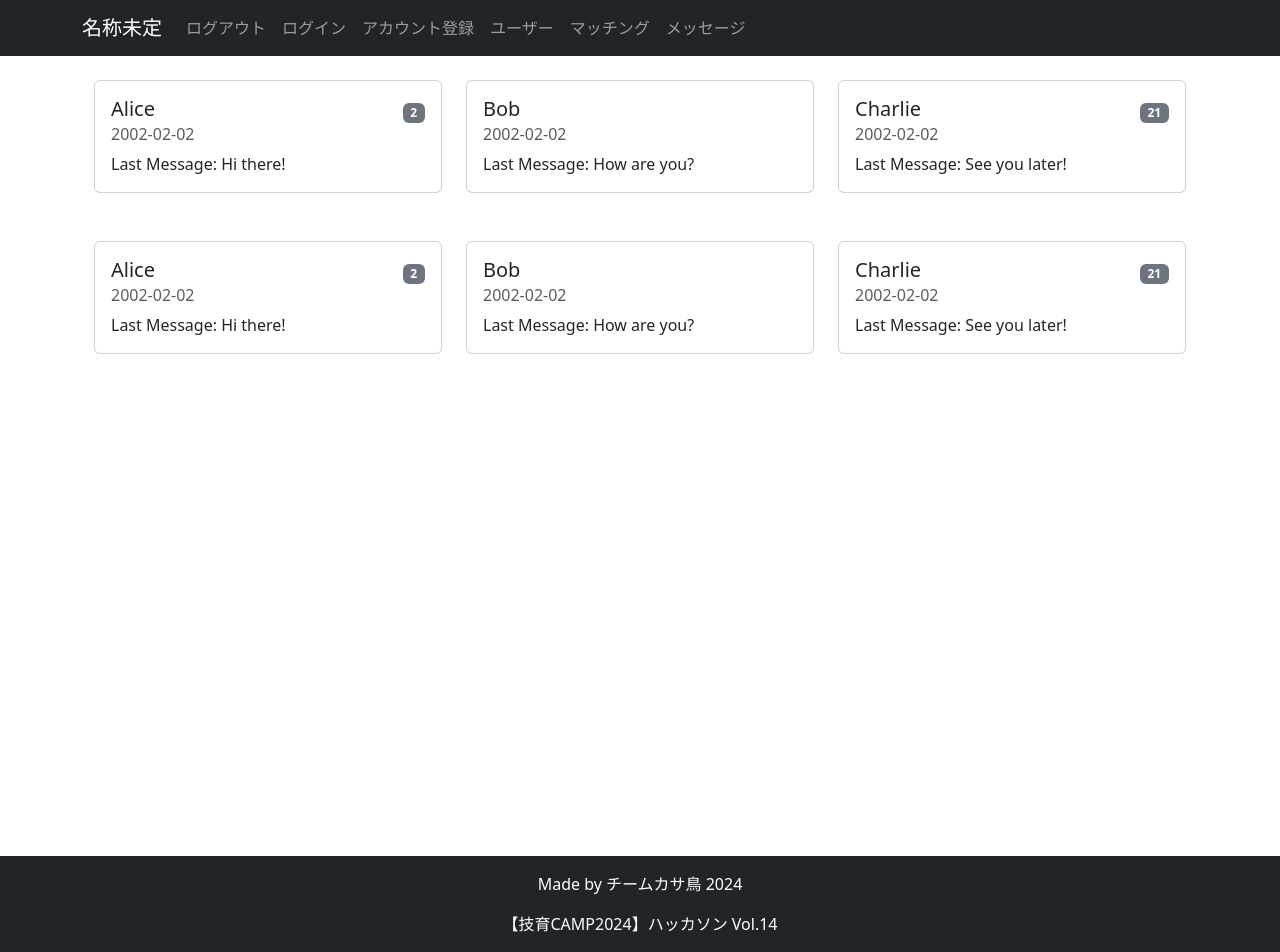
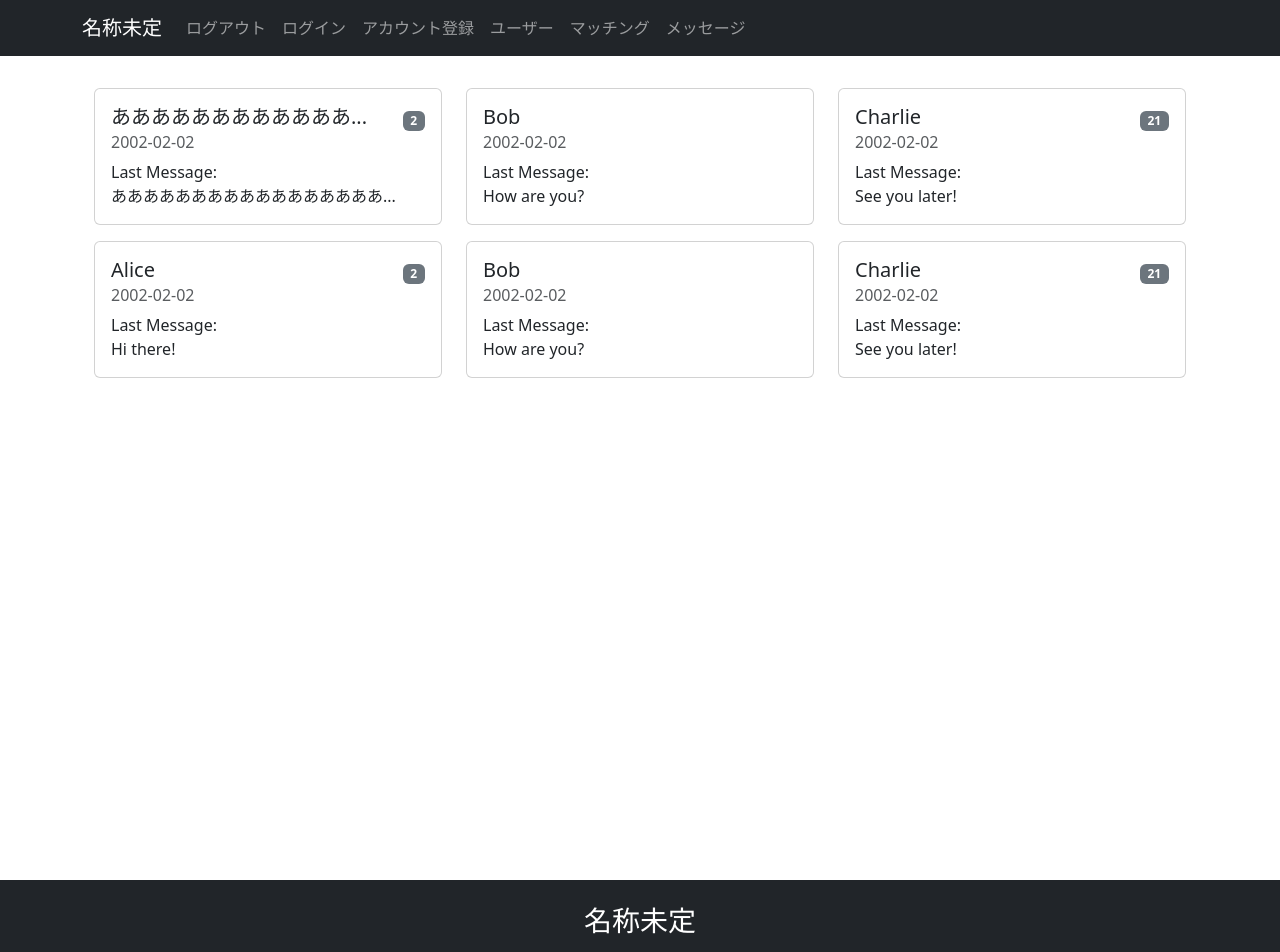
Before and after one commit to TeamKaseDori/frontend, a React (Vite) app: page /chat in a window 1280 px wide. Shown: the top 952 px of the page. Built offline with nearby package versions, Linux system fonts and the light colour scheme.

Commit message:
デザインの変更

```diff
--- a/src/components/molecules/footer.jsx
+++ b/src/components/molecules/footer.jsx
@@ -1,20 +1,19 @@
-import { Container, Row, Col } from 'react-bootstrap';
+import { Container, } from 'react-bootstrap';
+import { Link } from 'react-router-dom';
 
 export const Footer = () => {
 
     return (
         <footer className="bg-dark text-white py-3">
-            <Container>
-                <Row>
-                    <Col className="text-center">
-                        <p>Made by チームカサ鳥 2024</p>
-                    </Col>
-                </Row>
-                <Row>
-                    <Col className="text-center">
-                        <p>【技育CAMP2024】ハッカソン Vol.14</p>
-                    </Col>
-                </Row>
+            <Container className="text-center">
+                <Link to="/" style={{textDecoration: "none", color:"white"}}>
+                    <h3 className="mt-2 mb-4">名称未定</h3>
+                </Link>
+
+                <p>Made by チームカサ鳥 2024</p>
+                <p>【技育CAMP2024】ハッカソン Vol.14</p>
+
+                <div style={{ height: '64px'}}></div>
             </Container>
         </footer>
     );
--- a/src/components/pages/auth/logoutPage.jsx
+++ b/src/components/pages/auth/logoutPage.jsx
@@ -2,7 +2,7 @@ import { useNavigate } from "react-router-dom";
 import { useLogout } from "../../../hooks/api/useApiAuth";
 import {PageWrapper} from "../../organisms/wrapper/pageWrapper";
 import { getUserFromSessionStorage } from "../../../hooks/sessionStorage/userSessionStorage";
-import { Container, Button, Spinner, Alert, Stack } from 'react-bootstrap';
+import { Container, Button, Spinner, Alert, Stack, Row, Col } from 'react-bootstrap';
 
 export const LogoutPage = () => {
     const { doLogout, loading, error, setError } = useLogout();
@@ -37,10 +37,14 @@ export const LogoutPage = () => {
                             </Alert>
                         ) : null }
 
-                        <Stack gap={4} className="mx-auto">
-                            <Button variant="dark"  size="lg" onClick={onClickLogout}>ログアウトする</Button>
-                            <Button variant="outline-dark"  size="lg" onClick={onClickBack}>ホームに戻る</Button>
-                        </Stack>
+                        <Row  className="justify-content-center">
+                            <Col sm={12} md={6} lg={4} className="mb-2 mt-2">
+                                <Stack gap={4} className="mx-auto">
+                                    <Button variant="dark"  size="lg" onClick={onClickLogout}>ログアウトする</Button>
+                                    <Button variant="outline-dark"  size="lg" onClick={onClickBack}>ホームに戻る</Button>
+                                </Stack>
+                            </Col>
+                        </Row>
                     </>
                 )}
             </Container>
--- a/src/components/pages/auth/signupPage.jsx
+++ b/src/components/pages/auth/signupPage.jsx
@@ -120,6 +120,7 @@ export const SignupPage = () => {
                         </p>
                     </>
                 )}
+                <div style={{ height: '32px'}}></div>
             </Container>
         </PageWrapper>
     );
--- a/src/components/pages/chat/chatsPage.jsx
+++ b/src/components/pages/chat/chatsPage.jsx
@@ -2,6 +2,7 @@ import { useEffect, useState } from "react";
 import {PageWrapper} from "../../organisms/wrapper/pageWrapper";
 import { Badge, Card, Col, Container, Row } from "react-bootstrap";
 import { Link } from "react-router-dom";
+
 
 
 export const ChatsPage = () => {
@@ -9,7 +10,7 @@ export const ChatsPage = () => {
 
     const fetchFriends = () => {
         const data = [
-            { id: 1, name: 'Alice', lastMessage: 'Hi there!',lastTime: '2002-02-02',noCheck:2 },
+            { id: 1, name: 'あああああああああああああああああああ', lastMessage: 'ああああああああああああああああああああああ',lastTime: '2002-02-02',noCheck:2 },
             { id: 2, name: 'Bob', lastMessage: 'How are you?',lastTime: '2002-02-02',noCheck:0 },
             { id: 3, name: 'Charlie', lastMessage: 'See you later!',lastTime: '2002-02-02' ,noCheck:21},
             { id: 4, name: 'Alice', lastMessage: 'Hi there!',lastTime: '2002-02-02',noCheck:2 },
@@ -25,15 +26,15 @@ export const ChatsPage = () => {
 
     return (
         <PageWrapper>
-            <Container>
+            <Container className="mb-2 mt-4">
                 <Row>
                     {friends.map((friend) => (
-                    <Col key={friend.id} sm={12} md={6} lg={4} className="mb-4 mt-4">
+                    <Col key={friend.id} sm={12} md={6} lg={4} className="mb-2 mt-2">
                         <Link to={`/chat/${friend.id}`} style={{textDecoration: "none"}}>
                             <Card>
                                 <Card.Body>
                                     <div className="d-flex justify-content-between align-items-center">
-                                        <Card.Title>{friend.name}</Card.Title>
+                                        <Card.Title>{limitText(friend.name, 12)}</Card.Title>
                                         {friend.noCheck ? (
                                             <Badge bg="secondary">{friend.noCheck}</Badge>
                                         ):(
@@ -41,7 +42,7 @@ export const ChatsPage = () => {
                                         )}
                                     </div>
                                     <Card.Subtitle className="mb-2 text-muted">{friend.lastTime}</Card.Subtitle>
-                                    <Card.Text>Last Message: {friend.lastMessage}</Card.Text>
+                                    <Card.Text>Last Message: <br />{limitText(friend.lastMessage, 17)}</Card.Text>
                                 </Card.Body>
                             </Card>
                         </Link>
@@ -52,3 +53,11 @@ export const ChatsPage = () => {
         </PageWrapper>
     );
 };
+
+
+const limitText = (text, maxLength) => {
+    if (text.length > maxLength) {
+        return text.slice(0, maxLength) + "...";
+    }
+    return text;
+}
```
